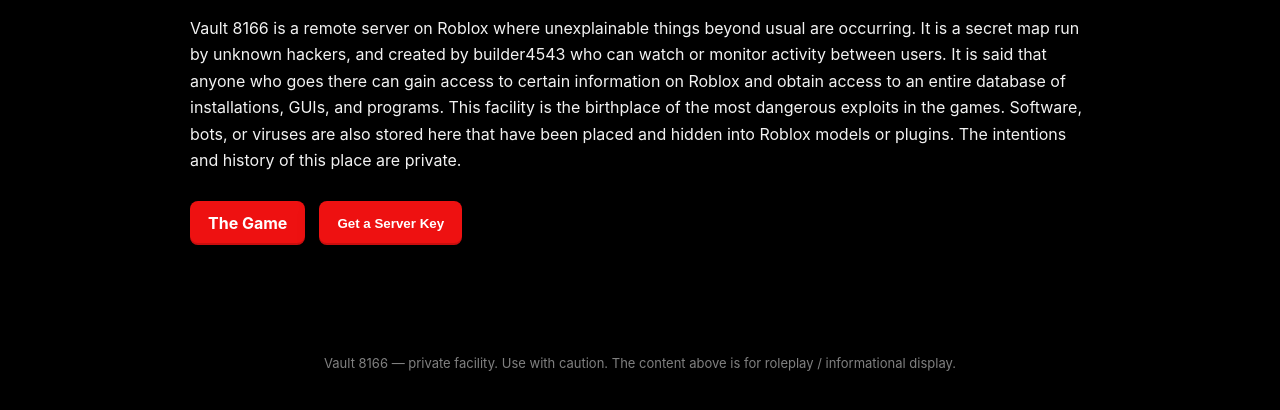
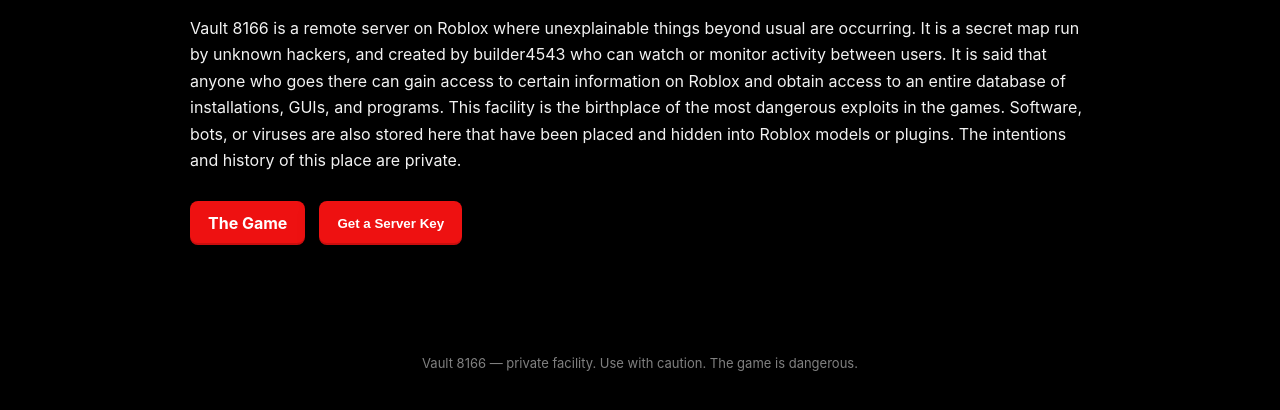
Before and after one commit to vaultconnections8166/vaultconnections8166.github.io, a plain HTML site: page index.html in a window 1280 px wide. Shown: the part 180-590 px from the top of the page. Drawn offline with Linux system fonts and the light colour scheme.

Commit message:
Update index.html

```diff
--- a/index.html
+++ b/index.html
@@ -191,7 +191,7 @@
     </div>
 
     <footer>
-      <div>Vault 8166 — private facility. Use with caution. The content above is for roleplay / informational display.</div>
+      <div>Vault 8166 — private facility. Use with caution. The game is dangerous.</div>
     </footer>
   </main>
 
```
